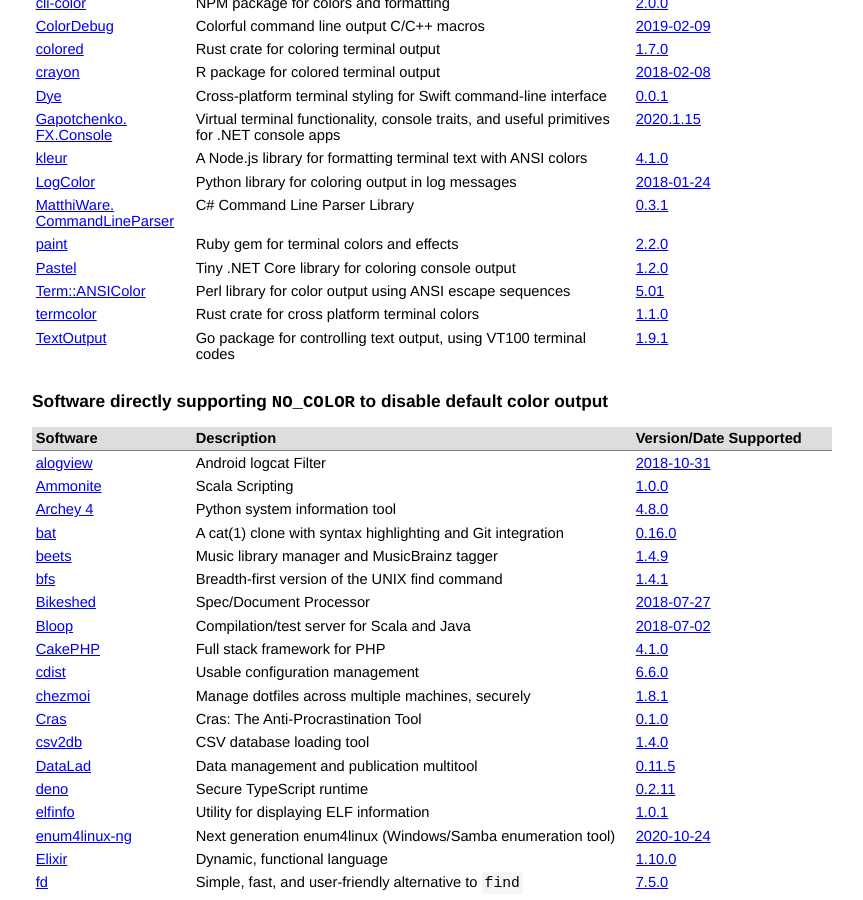
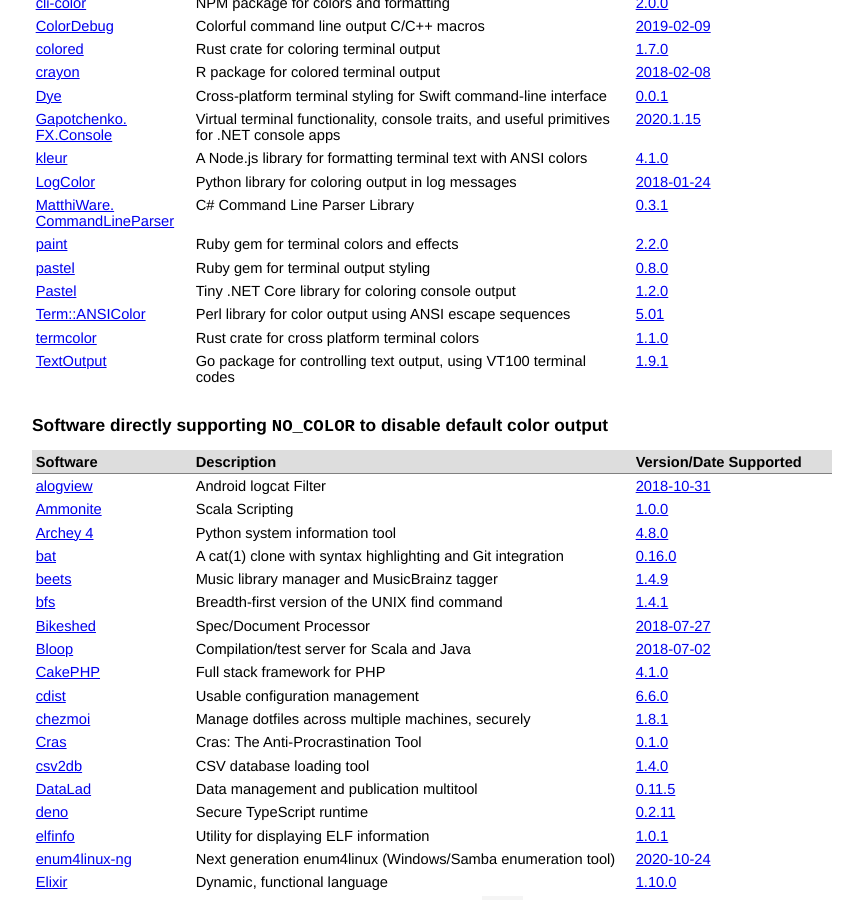
Before and after one commit to jcs/no_color, a Jekyll site: the page built from index.md, in a window 1280 px wide and 900 px high, scrolled down 522 px. Shown: the whole window, without its empty margins (208-1071 px from the left). Built offline with Jekyll 4.4.1, drawn with Linux system fonts in a browser that asks for light colours; our own code applies the rules of GitHub Pages for plain Markdown files.

Commit message:
Add pastel Ruby gem to the color libraries list (#101)

```diff
--- a/index.md
+++ b/index.md
@@ -51,6 +51,7 @@ color via `NO_COLOR`.
 | [LogColor](https://github.com/induane/logcolor) | Python library for coloring output in log messages | [2018-01-24](https://github.com/induane/logcolor/commit/0092b0af2a1506eee2b0ca028b1cf51f78fc91fa) |
 | [MatthiWare. CommandLineParser](https://github.com/MatthiWare/CommandLineParser.Core) | C# Command Line Parser Library | [0.3.1](https://github.com/MatthiWare/CommandLineParser.Core/commit/240154043afadee1a581866f537b22048d2f69bc) |
 | [paint](https://github.com/janlelis/paint) | Ruby gem for terminal colors and effects | [2.2.0](https://github.com/janlelis/paint/tree/v2.2.0) |
+| [pastel](https://github.com/piotrmurach/pastel) | Ruby gem for terminal output styling | [0.8.0](https://github.com/piotrmurach/pastel/releases/tag/v0.8.0) |
 | [Pastel](https://github.com/silkfire/Pastel) | Tiny .NET Core library for coloring console output | [1.2.0](https://github.com/silkfire/Pastel/commit/8a89c2930a2b7ff2c6beae67e6c00fe1d74189d5) |
 | [Term::ANSIColor](https://metacpan.org/release/Term-ANSIColor) | Perl library for color output using ANSI escape sequences | [5.01](https://metacpan.org/changes/release/RRA/Term-ANSIColor-5.01) |
 | [termcolor](https://github.com/BurntSushi/termcolor) | Rust crate for cross platform terminal colors | [1.1.0](https://github.com/BurntSushi/termcolor/commit/423e28eb69a77799179474575869c5b0433d6adb) |
```
